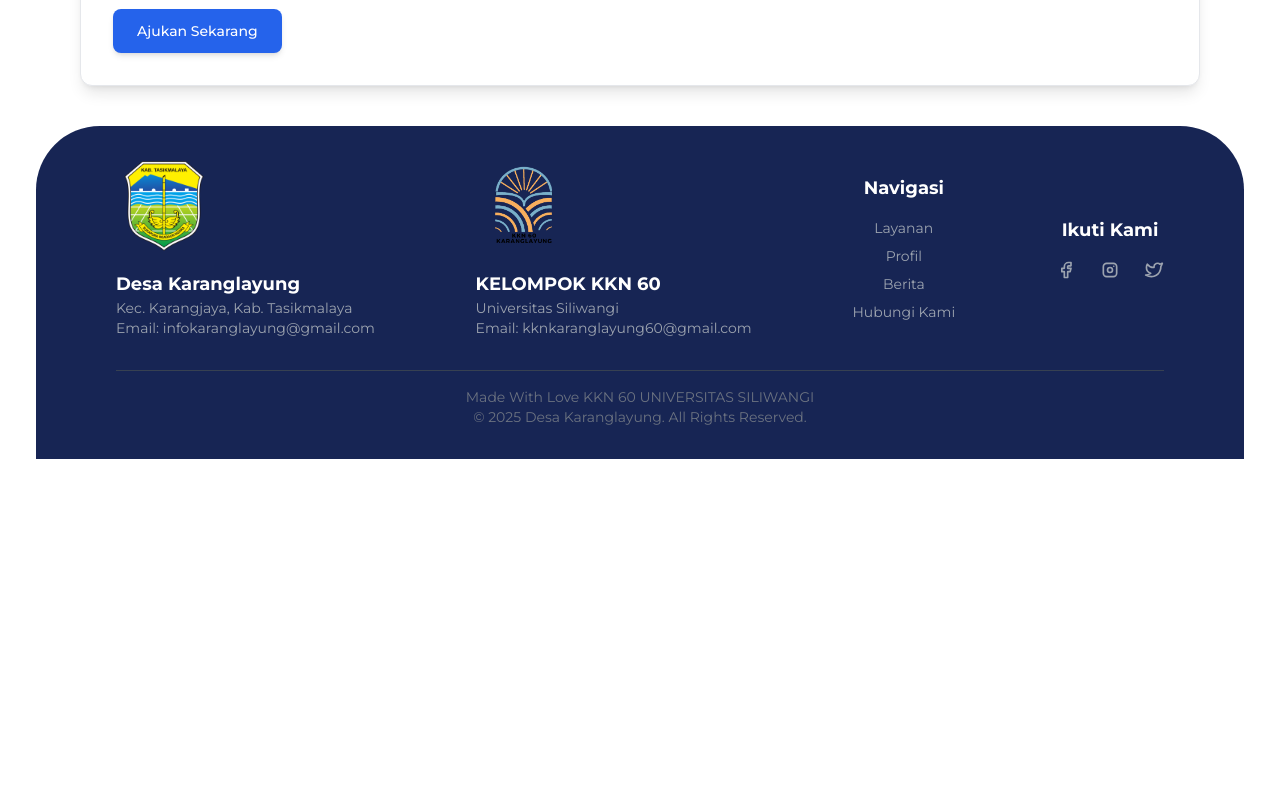
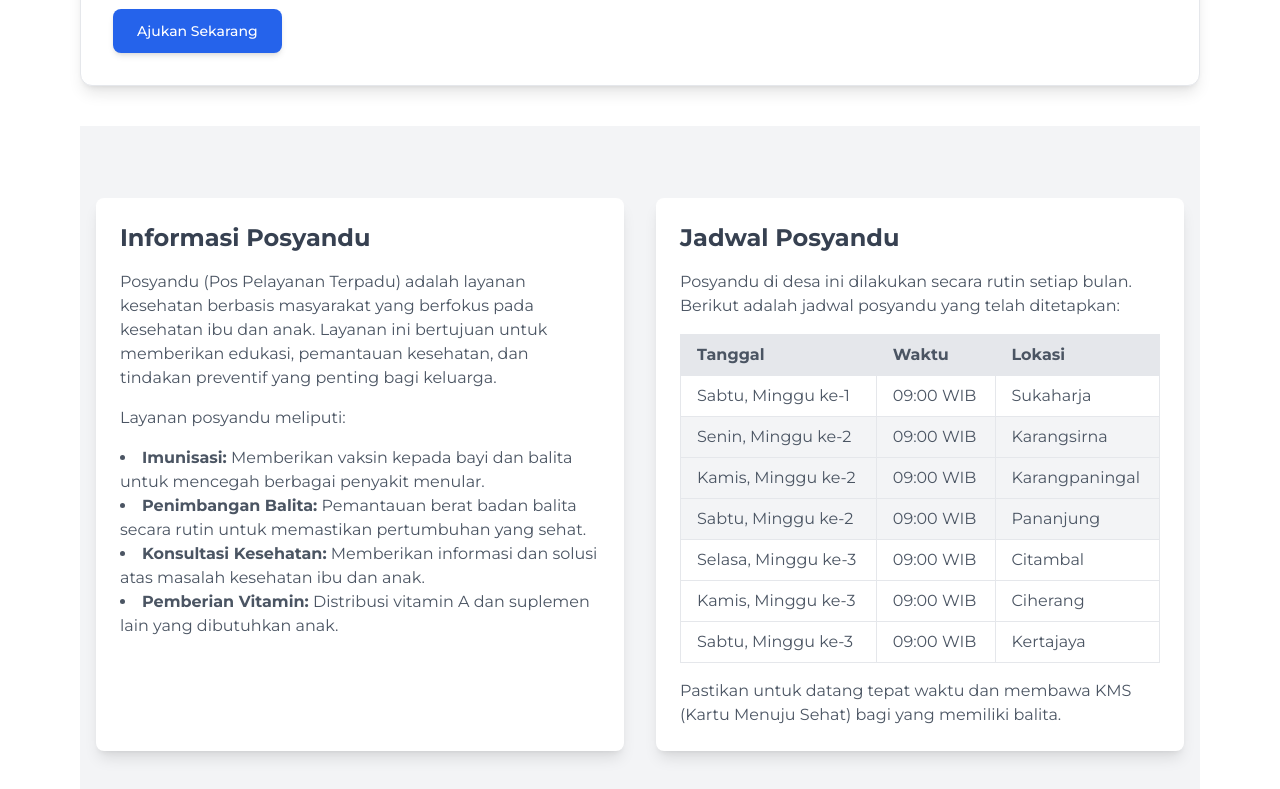
Before and after one commit to farelkdhfi/fekarang, a React (Vite) app: page /layanan in a window 1280 px wide. Shown: the part 320-1109 px from the top of the page. Before the commit the page ends 800 px from the top, so only its background shows below. Built offline with nearby package versions, Linux system fonts and the light colour scheme.

Commit message:
Layanan.jsx

```diff
--- a/src/pages/user/Layanan.jsx
+++ b/src/pages/user/Layanan.jsx
@@ -33,6 +33,90 @@ const Layanan = () => {
                 </div>
             </div>
 
+                        <div className='lg:px-20'>
+                <div className="container mx-auto px-4  py-10 bg-gray-100">
+                    <h1 className="text-4xl font-bold text-center text-gray-800 mb-8"></h1>
+
+                    <div className="grid grid-cols-1 md:grid-cols-2 gap-8">
+                        {/* Posyandu Section */}
+                        <div className="bg-white rounded-lg shadow-lg p-6">
+                            <h2 className="text-2xl font-semibold text-gray-700 mb-4">Informasi Posyandu</h2>
+                            <p className="text-gray-600">
+                                Posyandu (Pos Pelayanan Terpadu) adalah layanan kesehatan berbasis masyarakat yang berfokus pada kesehatan ibu dan anak. Layanan ini bertujuan untuk memberikan edukasi, pemantauan kesehatan, dan tindakan preventif yang penting bagi keluarga.
+                            </p>
+                            <p className="mt-4 text-gray-600">
+                                Layanan posyandu meliputi:
+                            </p>
+                            <ul className="list-disc list-inside mt-4 text-gray-600">
+                                <li><span className="font-semibold">Imunisasi:</span> Memberikan vaksin kepada bayi dan balita untuk mencegah berbagai penyakit menular.</li>
+                                <li><span className="font-semibold">Penimbangan Balita:</span> Pemantauan berat badan balita secara rutin untuk memastikan pertumbuhan yang sehat.</li>
+                                <li><span className="font-semibold">Konsultasi Kesehatan:</span> Memberikan informasi dan solusi atas masalah kesehatan ibu dan anak.</li>
+                                <li><span className="font-semibold">Pemberian Vitamin:</span> Distribusi vitamin A dan suplemen lain yang dibutuhkan anak.</li>
+                            </ul>
+                        </div>
+
+                        {/* Jadwal Posyandu Section */}
+                        <div className="bg-white rounded-lg shadow-lg p-6">
+                            <h2 className="text-2xl font-semibold text-gray-700 mb-4">Jadwal Posyandu</h2>
+                            <p className="text-gray-600">
+                                Posyandu di desa ini dilakukan secara rutin setiap bulan. Berikut adalah jadwal posyandu yang telah ditetapkan:
+                            </p>
+                            <div className="mt-4 text-gray-600">
+                            <table className="table-auto w-full border border-gray-300">
+                                    <thead>
+                                        <tr className="bg-gray-200">
+                                            <th className="border px-4 py-2 text-left">Tanggal</th>
+                                            <th className="border px-4 py-2 text-left">Waktu</th>
+                                            <th className="border px-4 py-2 text-left">Lokasi</th>
+                                        </tr>
+                                    </thead>
+                                    <tbody>
+                                        <tr>
+                                            <td className="border px-4 py-2">Sabtu, Minggu ke-1</td>
+                                            <td className="border px-4 py-2">09:00 WIB</td>
+                                            <td className="border px-4 py-2">Sukaharja</td>
+                                        </tr>
+                                        <tr className="bg-gray-100">
+                                            <td className="border px-4 py-2">Senin, Minggu ke-2</td>
+                                            <td className="border px-4 py-2">09:00 WIB</td>
+                                            <td className="border px-4 py-2">Karangsirna</td>
+                                        </tr>
+                                        <tr className="bg-gray-100">
+                                            <td className="border px-4 py-2">Kamis, Minggu ke-2</td>
+                                            <td className="border px-4 py-2">09:00 WIB</td>
+                                            <td className="border px-4 py-2">Karangpaningal</td>
+                                        </tr>
+                                        <tr className="bg-gray-100">
+                                            <td className="border px-4 py-2">Sabtu, Minggu ke-2</td>
+                                            <td className="border px-4 py-2">09:00 WIB</td>
+                                            <td className="border px-4 py-2">Pananjung</td>
+                                        </tr>
+                                        <tr>
+                                            <td className="border px-4 py-2">Selasa, Minggu ke-3</td>
+                                            <td className="border px-4 py-2">09:00 WIB</td>
+                                            <td className="border px-4 py-2">Citambal</td>
+                                        </tr>
+                                        <tr>
+                                            <td className="border px-4 py-2">Kamis, Minggu ke-3</td>
+                                            <td className="border px-4 py-2">09:00 WIB</td>
+                                            <td className="border px-4 py-2">Ciherang</td>
+                                        </tr>
+                                        <tr>
+                                            <td className="border px-4 py-2">Sabtu, Minggu ke-3</td>
+                                            <td className="border px-4 py-2">09:00 WIB</td>
+                                            <td className="border px-4 py-2">Kertajaya</td>
+                                        </tr>
+                                    </tbody>
+                                </table>
+                            </div>
+                            <p className="mt-4 text-gray-600">
+                                Pastikan untuk datang tepat waktu dan membawa KMS (Kartu Menuju Sehat) bagi yang memiliki balita.
+                            </p>
+                        </div>
+                    </div>
+                </div>
+            </div>
+
             <div className='lg:px-9'>
                 <Footer />
             </div>
```
